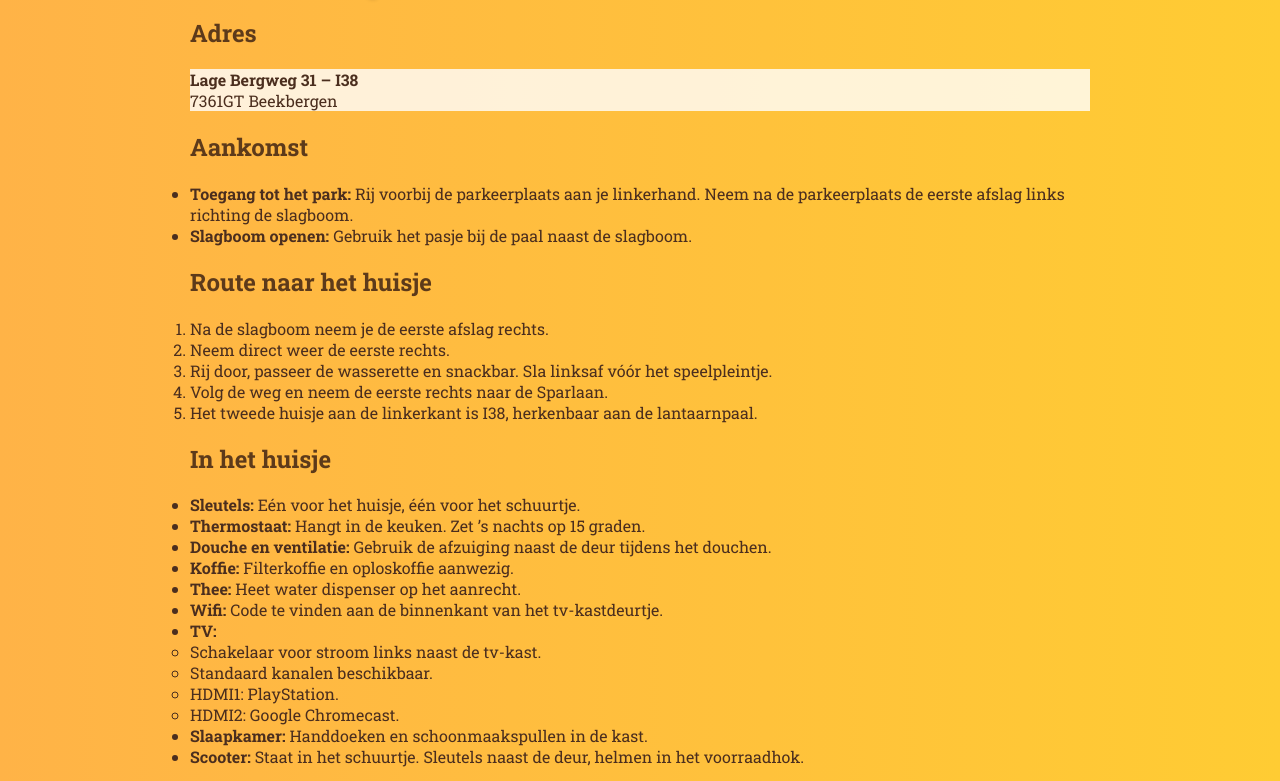
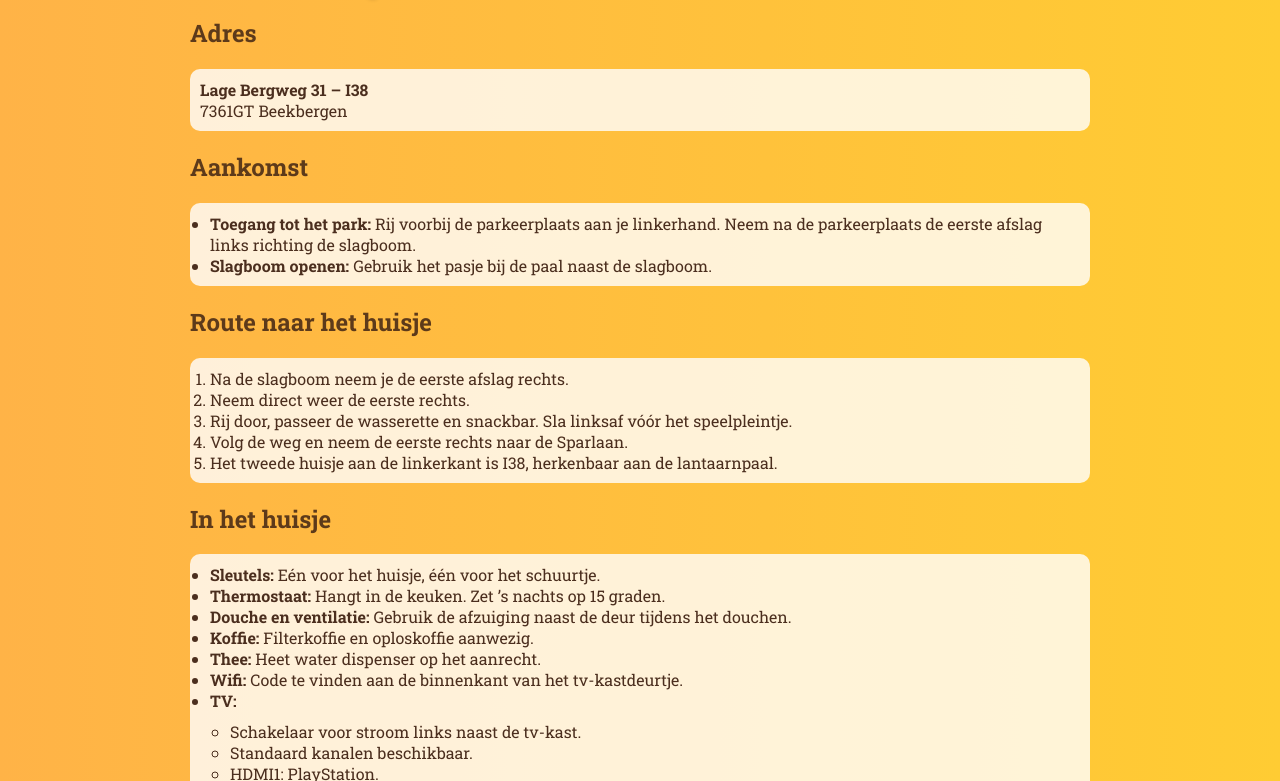
Before and after one commit to publicclassGeertje/dolendeberk, a plain HTML site: page index.html in a window 1280 px wide. Shown: the part 170-951 px from the top of the page. Drawn offline with Linux system fonts and the light colour scheme.

Commit message:
Update style.css

```diff
--- a/style.css
+++ b/style.css
@@ -63,16 +63,22 @@ h2 {
 }
 
 /* Tekstblokken */
-p {
+p, ul, ol {
     background: rgba(255, 255, 255, 0.8);
+    padding: 10px;
+    border-radius: 10px;
+    display: block;
+    max-width: 900px;
 }
 
+/* Lijsten */
 ul, ol {
-    background: transparent !important;
-    padding: 0;
-    border: none;
+    padding-left: 20px;
 }
 
+ul ul, ul ol, ol ul, ol ol {
+    background: inherit !important;
+}
 
 /* Links */
 a {
```
